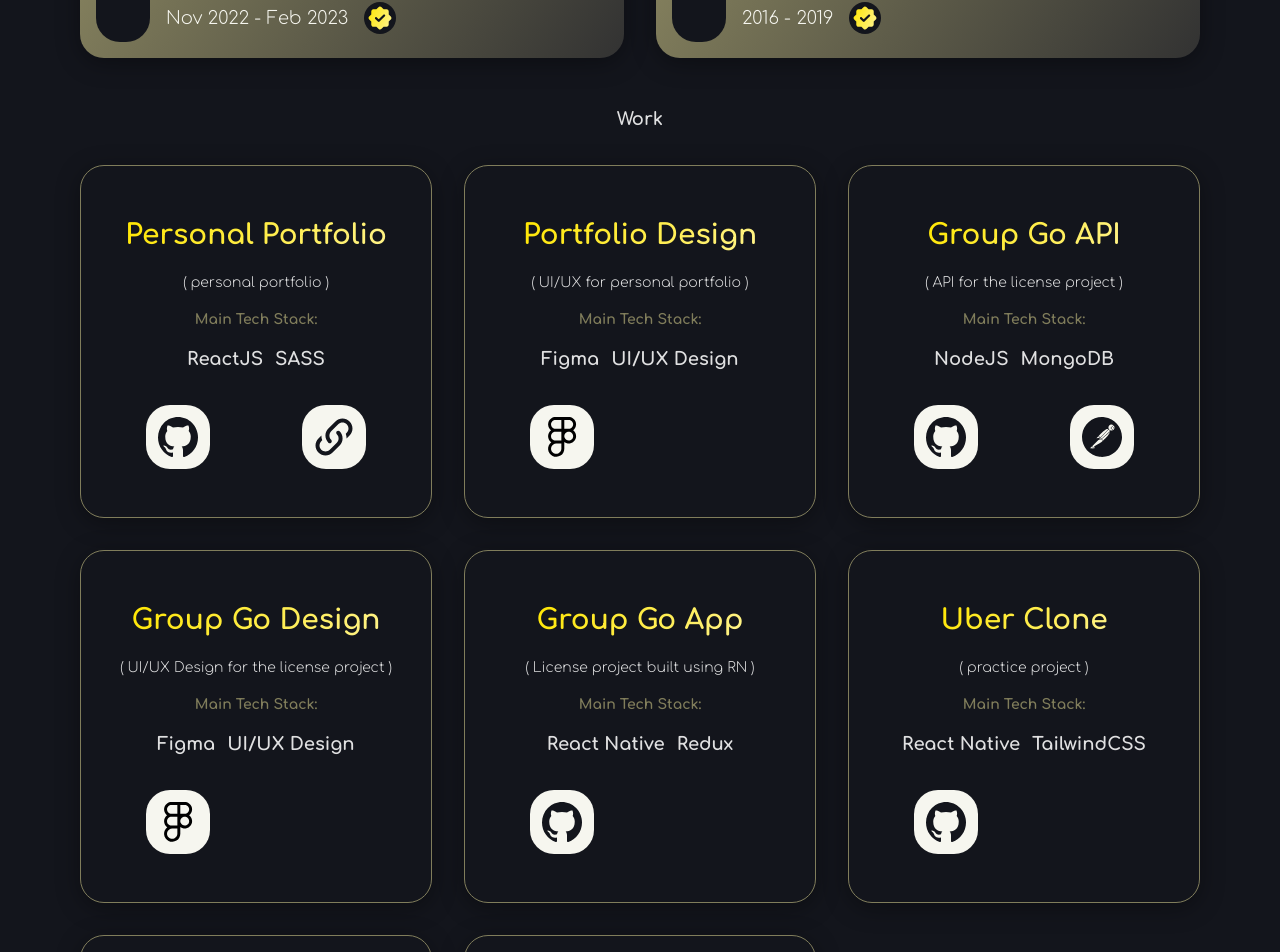
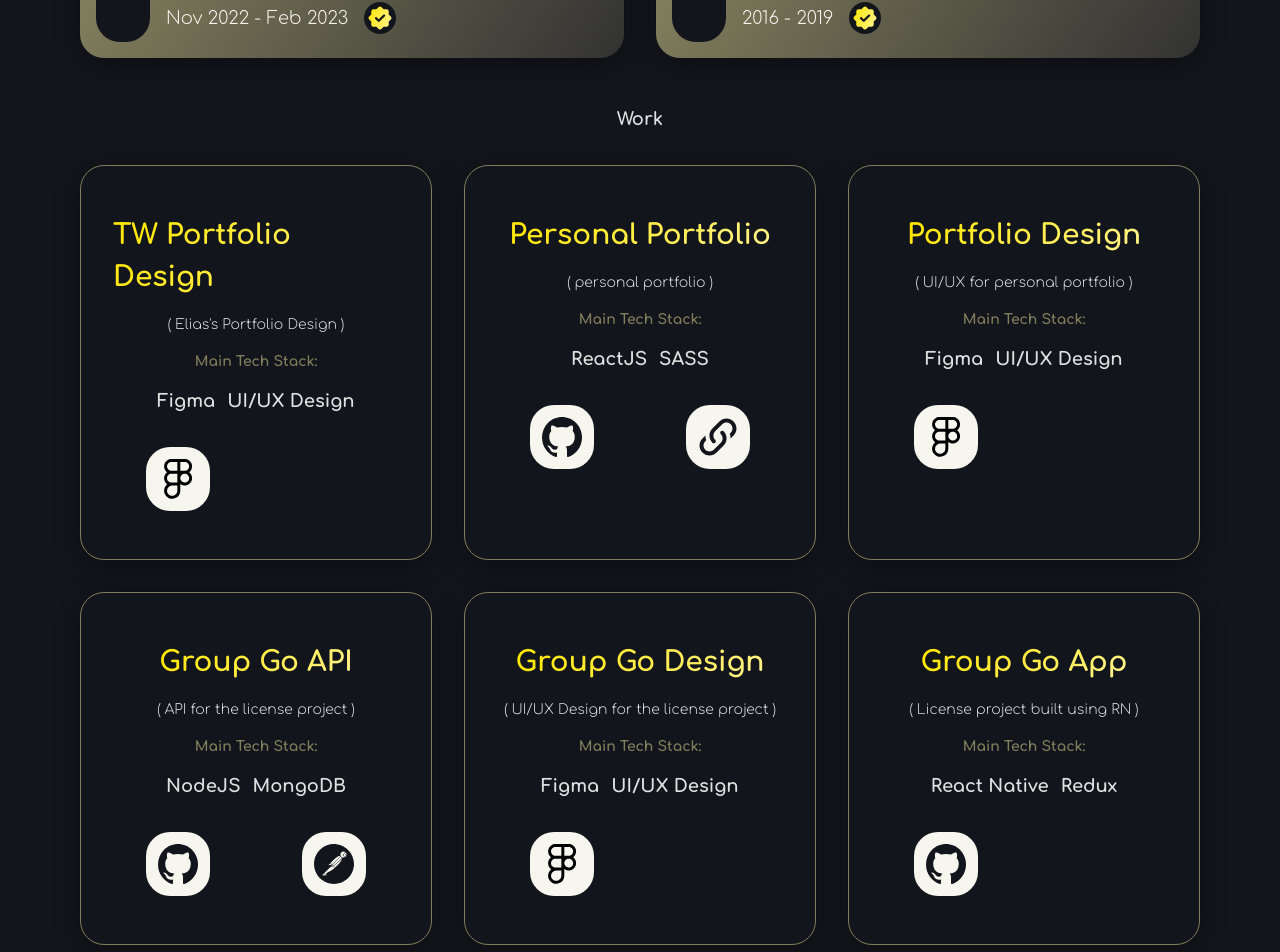
Before and after one commit to covaci-edvin/personal-portfolio-covaci-edvin, a React (Vite) app: page / in a window 1280 px wide. Shown: the part 973-1925 px from the top of the page. Built offline with nearby package versions, Linux system fonts and the light colour scheme.

Commit message:
work update

```diff
--- a/src/components/sections/work/Work.jsx
+++ b/src/components/sections/work/Work.jsx
@@ -5,6 +5,17 @@ import { Element } from "react-scroll";
 const projects = [
   {
     id: 1,
+    title: "TW Portfolio Design",
+    description: "Elias's Portfolio Design",
+    techStack: ["Figma", "UI/UX Design"],
+    github: "",
+    live: "",
+    apiDocumentation: "",
+    figma:
+      "https://www.figma.com/file/VyIB8EalExjwYmtYzy4J0y/Untitled?type=design&node-id=0%3A1&t=JyGJsFMMw6tiBjVG-1",
+  },
+  {
+    id: 2,
     title: "Personal Portfolio",
     description: "personal portfolio",
     techStack: ["ReactJS", "SASS"],
@@ -14,7 +25,7 @@ const projects = [
     figma: "",
   },
   {
-    id: 2,
+    id: 3,
     title: "Portfolio Design",
     description: "UI/UX for personal portfolio",
     techStack: ["Figma", "UI/UX Design"],
@@ -25,7 +36,7 @@ const projects = [
       "https://www.figma.com/file/FXfn0hEOP03aAvHvqjgVXh/Untitled?node-id=0%3A1&t=IPLlmqkiKjACuenK-1",
   },
   {
-    id: 3,
+    id: 4,
     title: "Group Go API",
     description: "API for the license project",
     techStack: ["NodeJS", "MongoDB"],
@@ -36,7 +47,7 @@ const projects = [
     figma: "",
   },
   {
-    id: 4,
+    id: 5,
     title: "Group Go Design",
     description: "UI/UX Design for the license project",
     techStack: ["Figma", "UI/UX Design"],
@@ -47,7 +58,7 @@ const projects = [
       "https://www.figma.com/file/Pf5Fl7Mj5plomkpvFQFiNP/Untitled?node-id=0%3A1&t=SKry51fxu2qARBEE-1",
   },
   {
-    id: 5,
+    id: 6,
     title: "Group Go App",
     description: "License project built using RN",
     techStack: ["React Native", "Redux"],
@@ -57,7 +68,7 @@ const projects = [
     figma: "",
   },
   {
-    id: 6,
+    id: 7,
     title: "Uber Clone",
     description: "practice project",
     techStack: ["React Native", "TailwindCSS"],
@@ -67,7 +78,7 @@ const projects = [
     figma: "",
   },
   {
-    id: 7,
+    id: 8,
     title: "Natours",
     description: "practice project",
     techStack: ["HTML", "CSS", "SASS"],
@@ -77,7 +88,7 @@ const projects = [
     figma: "",
   },
   {
-    id: 8,
+    id: 9,
     title: "Trillo",
     description: "practice project",
     techStack: ["HTML", "CSS", "SASS"],
```
